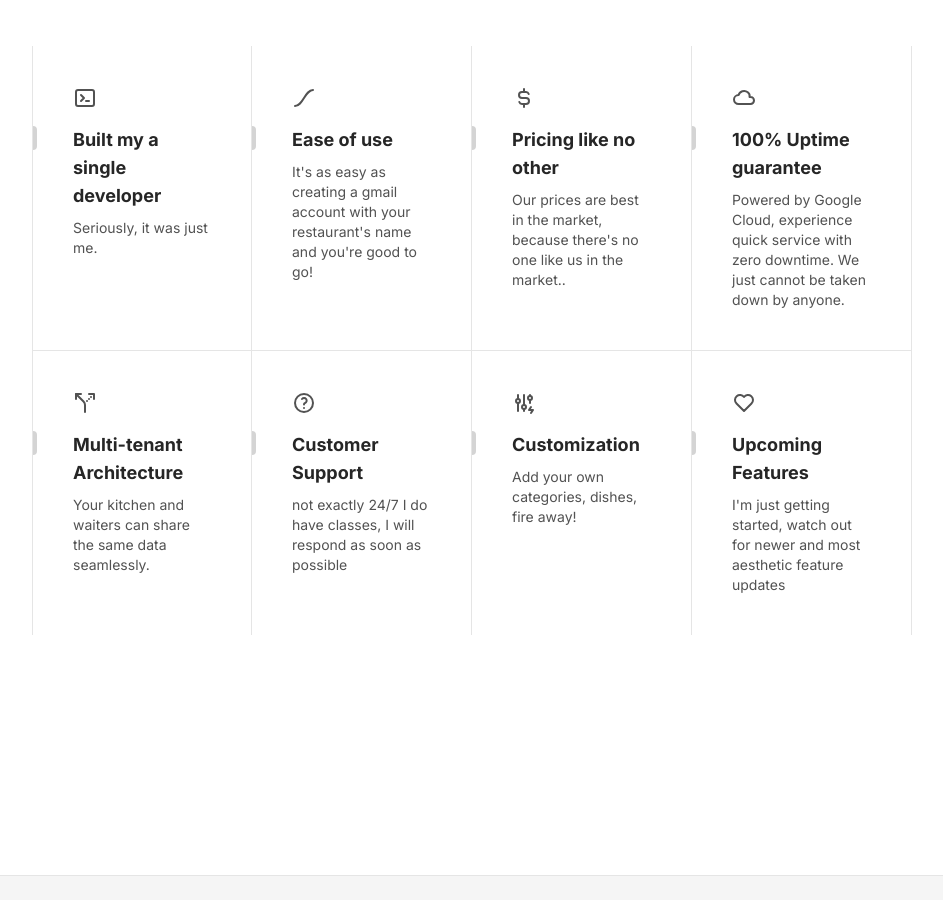
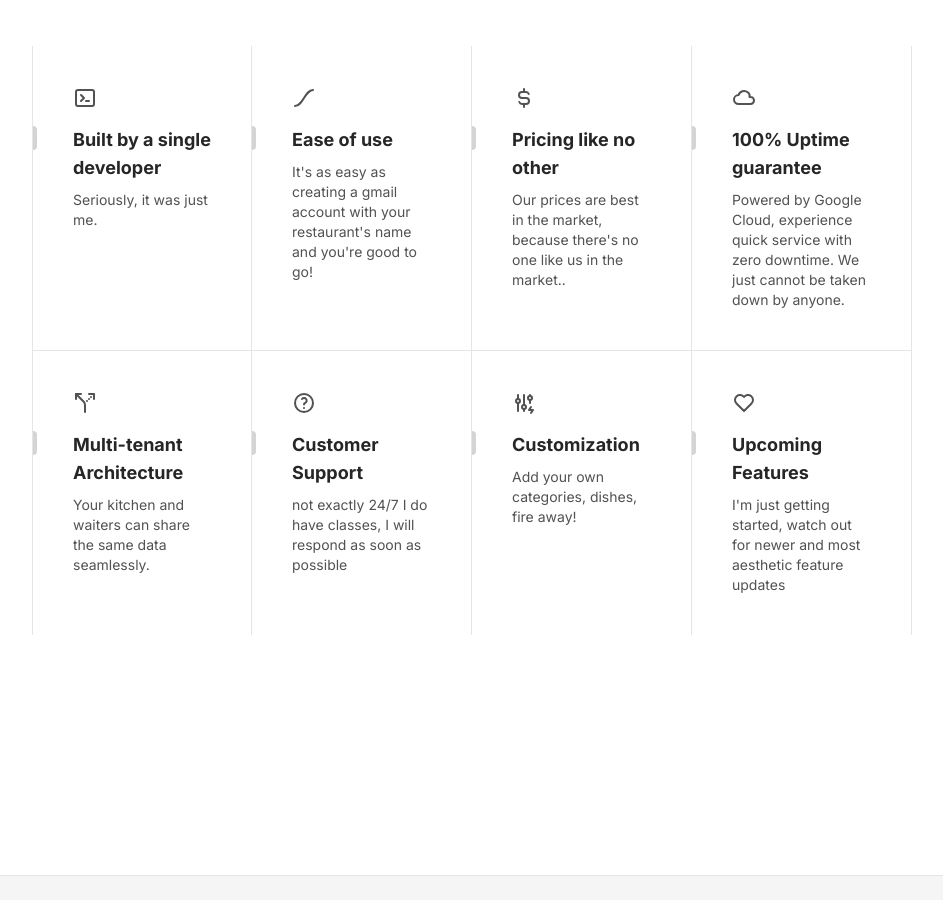
Before and after one commit to nervewastaken/restaurant-ordering, a Next.js app: page / in a window 1280 px wide. Shown: the part 1200-2100 px from the top of the page, without its empty margins (168-1111 px from the left). Built offline with nearby package versions, Linux system fonts and the light colour scheme; no server answers.

Commit message:
v0.0.005 alpha

```diff
--- a/src/components/cards.js
+++ b/src/components/cards.js
@@ -14,7 +14,7 @@ import {
 export function FeaturesSectionDemo() {
   const features = [
     {
-      title: "Built my a single developer",
+      title: "Built by a single developer",
       description:
         "Seriously, it was just me.",
       icon: <IconTerminal2 />,
```
